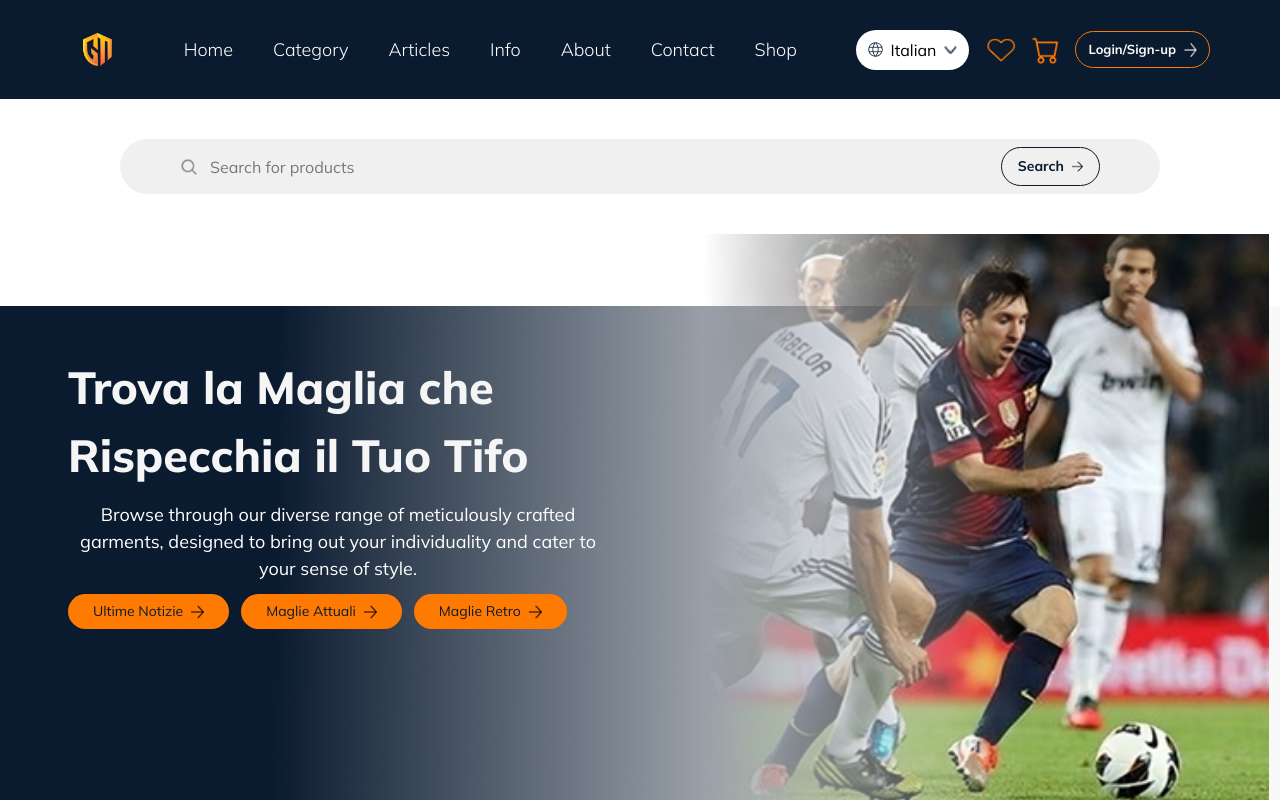
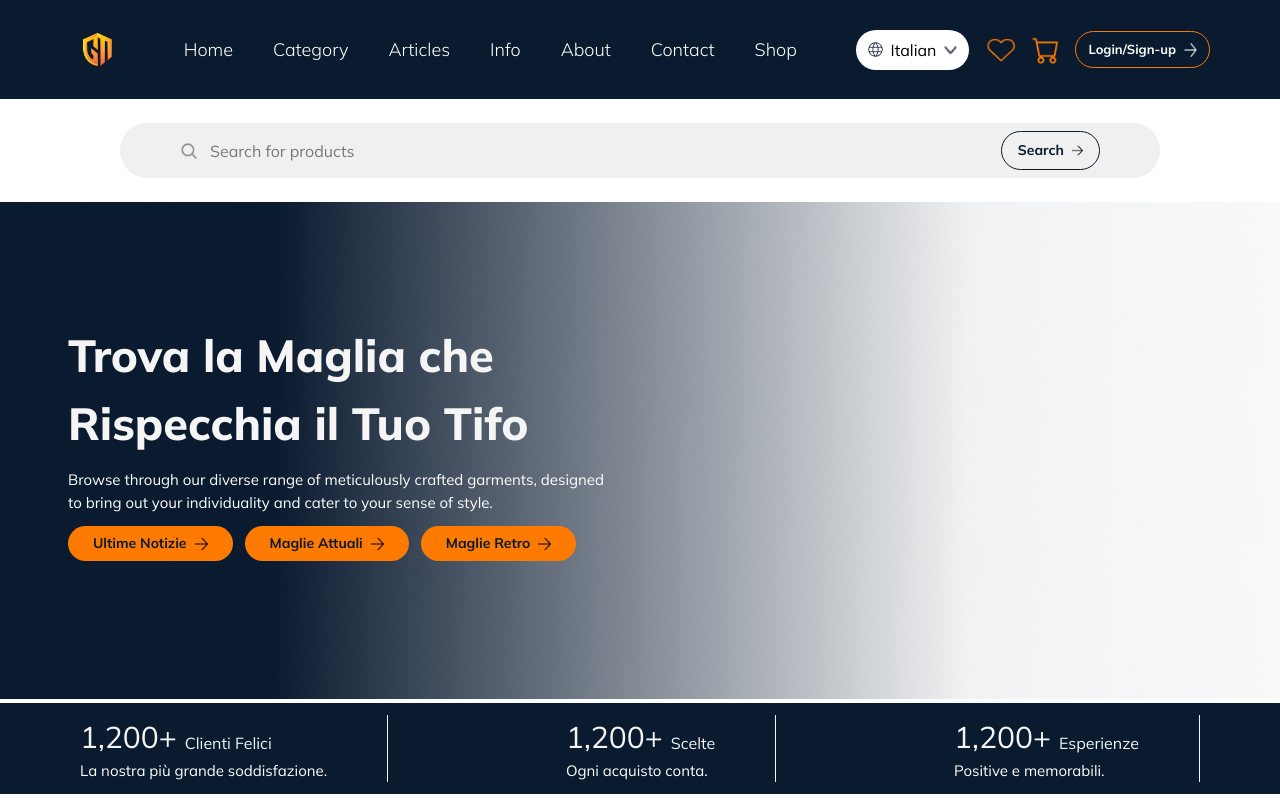
Before and after one commit to imkashishkathuria/goal-mania, a React (Vite) app: page /product in a window 1280 px wide. Shown: the top 800 px of the page. Built offline with nearby package versions, Linux system fonts and the light colour scheme; a web font is replaced by a local one.

Commit message:
title and buttons on home page centered fix

```diff
--- a/src/components/Button.jsx
+++ b/src/components/Button.jsx
@@ -2,7 +2,7 @@ import React from 'react'
 
 const Button = ({text, px, py, size }) => {
   return (
-    <div className={`bg-[#FF7A00] rounded-[30px] text-[#0A1A2F] px-[6px] py-[3px] md:px-[25px] md:py-[7px] text-[10px] md:text-[14px]`} >
+    <div className={`bg-[#FF7A00] rounded-[30px] font-bold text-[#0A1A2F] px-[6px] py-[3px] md:px-[25px] md:py-[7px] text-[10px] md:text-[14px]`} >
       <div className='flex gap-2 items-center cursor-pointer'>
         <p>{text}</p>
         <img src='/mdi-light_arrow-up (1).png' className='w-[10px] h-[10px] md:w-[13px] md:h-[14px]' />
--- a/src/components/HeroCard.jsx
+++ b/src/components/HeroCard.jsx
@@ -5,7 +5,7 @@ const HeroCard = ({heading, subheading}) => {
   return (
     <div className='flex flex-col gap-3 w-[320px]  md:h-[270px] md:w-[680px]'>
         <h1 className='font-extrabold text-[25px] text-center md:text-left md:text-[45px] text-[#F5F5F5] md:w-[620px]'>{heading}</h1>
-        <p className='text-[11px] md:text-[18px] text-center text-[#FFFFFF] w-[320px] md:w-[540px]'>{subheading}</p>
+        <p className='text-[11px] md:text-[15px] text-left text-[#FFFFFF] w-[320px] md:w-[540px]'>{subheading}</p>
         <div className='flex gap-3'>
           <Button text="Ultime Notizie" px="24" py="8" size="15" />
           <Button text="Maglie Attuali" px="24" py="8" size="15" />
--- a/src/components/HomeHero.jsx
+++ b/src/components/HomeHero.jsx
@@ -28,7 +28,7 @@ const HomeHero = () => {
         </div>
 
 
-        <div className='absolute inset-0 translate-y-1/2 mt-23 ml-3 mr-3 md:mr-0 md:translate-y-20 md:ml-17'>
+        <div className='absolute inset-0 translate-y-1/2 mt-6 ml-3 mr-3 md:mr-0 md:translate-y-20 md:ml-17'>
           <HeroCard heading="Resta Sempre Aggiornato sul Mondo del Calcio" subheading="Dalle ultime novità di Serie A ai colpi di mercato internazionali, scopri notizie fresche, analisi e approfondimenti in tempo reale." />
         </div>
 
--- a/src/pages/ProductHomepage.jsx
+++ b/src/pages/ProductHomepage.jsx
@@ -19,7 +19,7 @@ const ProductHomepage = () => {
   return (
     <div>
       <Header />
-      <div className='flex my-4 md:my-10 px-4 md:px-15 py-2 mx-2 md:mx-30 justify-between items-center bg-[#F0F0F0] rounded-[30px] md:rounded-[40px] '>
+      <div className='flex my-4 md:my-6 px-4 md:px-15 py-2 mx-2 md:mx-30 justify-between items-center bg-[#F0F0F0] rounded-[30px] md:rounded-[40px] '>
 
 
         <div className='flex gap-3 items-center'>
@@ -36,16 +36,16 @@ const ProductHomepage = () => {
       </div>
 
 
-      <div className='relative '>
+      {/* <div className='relative '> */}
         <div className="hidden md:block relative">
-          <div className="relative h-[80vh]">
+          {/* <div className="relative h-[80vh]"> */}
 
             <img
               src="/Rectangle 2 (1).png"
               className="w-full h-full object-contain"
             />
 
-            <div className="absolute top-0 right-0 w-1/2 h-full overflow-hidden">
+            {/* <div className="absolute top-0 right-0 w-1/2 h-full overflow-hidden">
               <img
                 src="/IMG_6873 3.png"
                 className="object-contain w-full h-full "
@@ -54,11 +54,11 @@ const ProductHomepage = () => {
                   WebkitMaskImage: 'linear-gradient(to left, rgba(0,0,0,1) 40%, rgba(0,0,0,0) 90%)'
                 }}
               />
-            </div>
-          </div>
+            </div> */}
+          {/* </div> */}
 
 
-        </div>
+        {/* </div> */}
 
         <div className="md:hidden relative w-full">
           <div className="relative">
```
